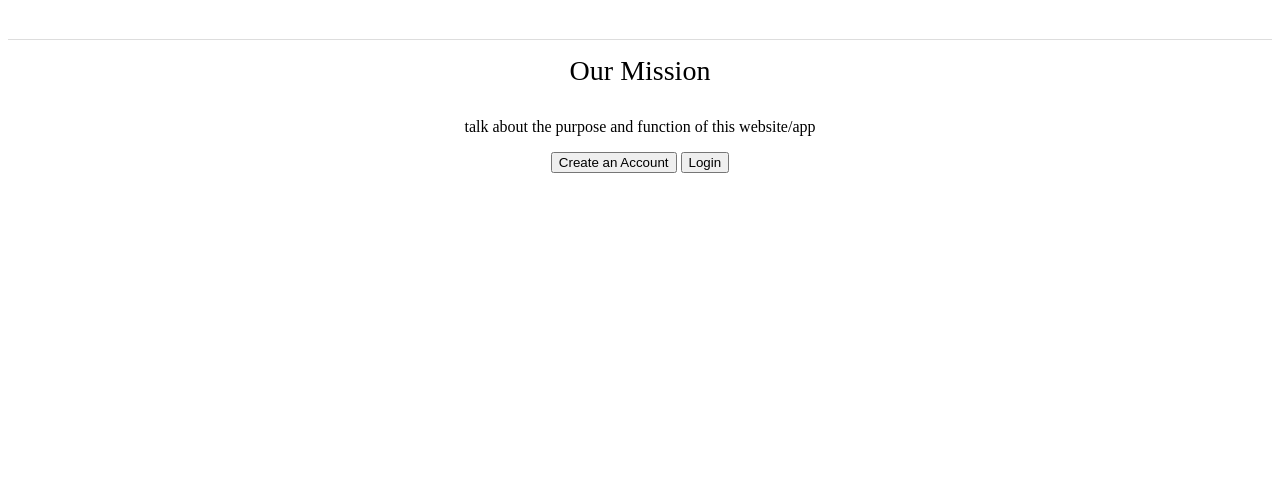
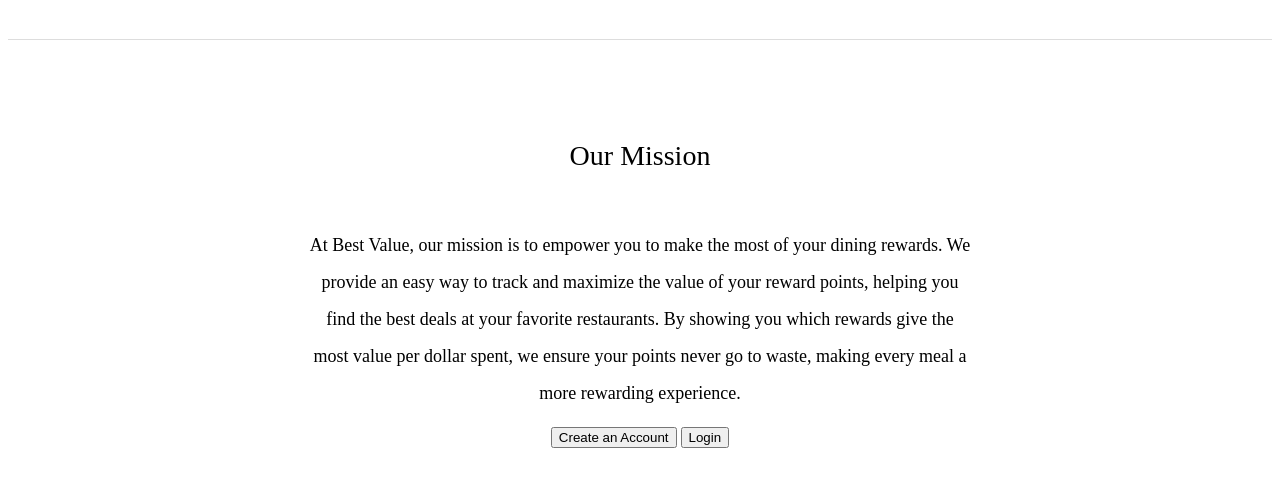
Before and after one commit to marcus1in/best-value, a plain HTML site: page home.html in a window 1280 px wide. Shown: the part 102-588 px from the top of the page. Drawn offline with Linux system fonts and the light colour scheme.

Commit message:
centered title, paragraph, buttons

```diff
--- a/home.html
+++ b/home.html
@@ -24,7 +24,7 @@
 
         <section class="container">
             <div class="title">Our Mission</div>
-            <p>talk about the purpose and function of this website/app</p>
+            <p>At Best Value, our mission is to empower you to make the most of your dining rewards. We provide an easy way to track and maximize the value of your reward points, helping you find the best deals at your favorite restaurants. By showing you which rewards give the most value per dollar spent, we ensure your points never go to waste, making every meal a more rewarding experience.</p>
             <button>Create an Account</button>
             <button>Login</button>
         </section>
--- a/main.css
+++ b/main.css
@@ -53,9 +53,16 @@
 
 .container .title {
     font-size: 28px;
-    padding: 15px;
+    padding-top: 100px;
+    padding-bottom: 40px;
 }
 
 .container {
     text-align: center;
 }
+
+.container p {
+    margin: 15px 300px;
+    line-height: 37px;
+    font-size: 18px;
+}
```
